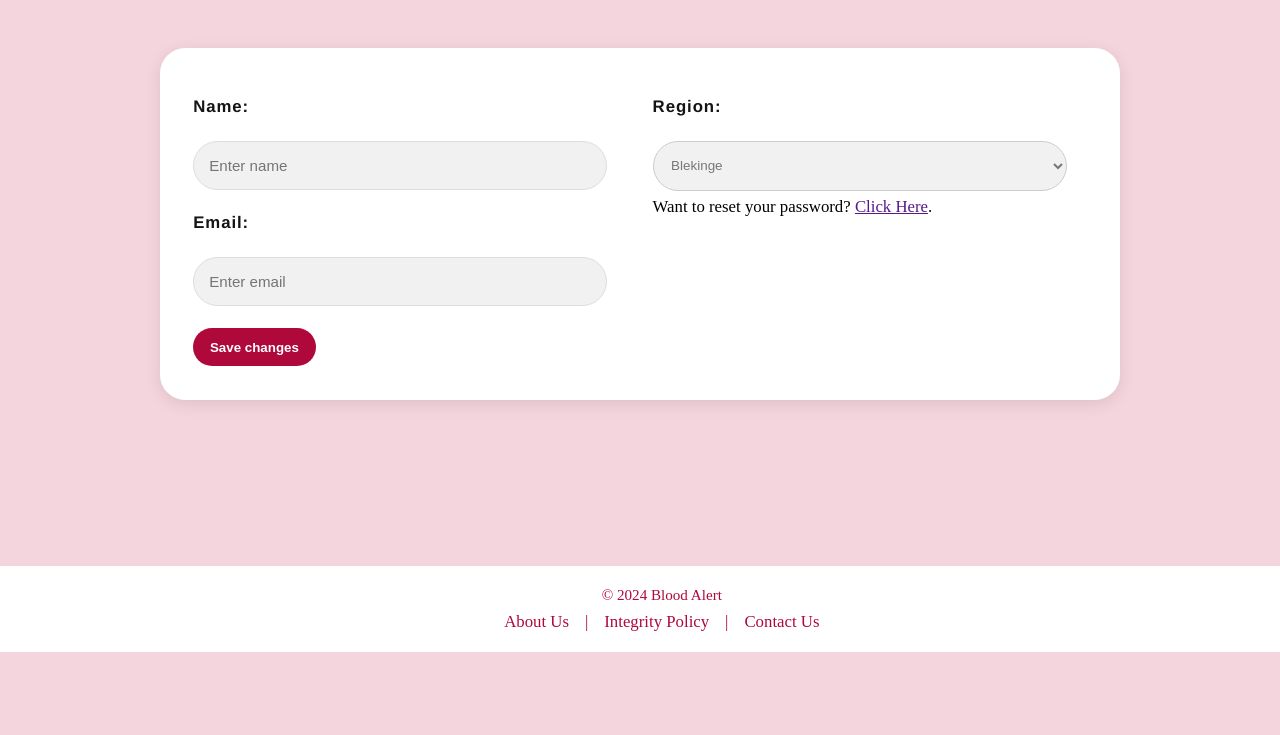
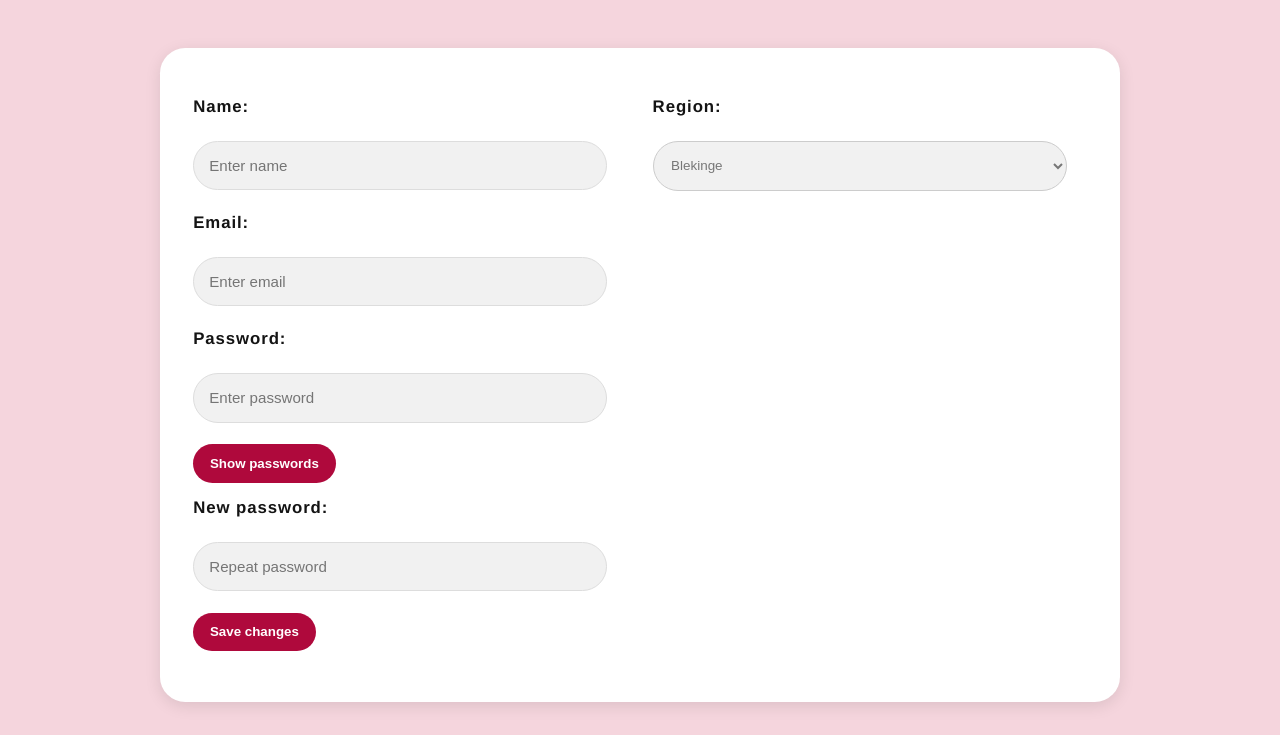
Before and after one commit to ralfcat/LIMS_twister, a PHP site: page /Blood_bank/bbank_info.php?msg=1 in a window 1280 px wide; the page is wider, and only the part inside the window is pictured. Shown: the part 165-900 px from the top of that part. Before the commit the page ends 817 px from the top of that part, so only its background shows below. Run offline with PHP 8.4, Linux system fonts and the light colour scheme; the visitor is signed in with stand-in values (Sample User, id 1); data comes from the database, SQL or seed files in the repository; data that the repository does not hold is empty; some libraries are stand-ins or nearby versions; some web fonts are replaced.

Commit message:
changed fields (not done)

```diff
--- a/Blood_bank/bbank_info.php
+++ b/Blood_bank/bbank_info.php
@@ -7,13 +7,13 @@ use function FrontEnd\get_regions as get_regions;
 use function FrontEnd\curr_region as curr_region;
 use function FrontEnd\write_js as write_js;
 use function FrontEnd\write_console as write_console;
+
 error_reporting(E_ERROR | E_PARSE);
 if (session_status() !== PHP_SESSION_ACTIVE) session_start();
 
 if (!isset($_SESSION['email'])) {
     header('Location: bbank_log_in.php?msg=login-required');
     exit;
-
 }
 
 $account_info = get_account_info();
@@ -35,7 +35,6 @@ if (isset($messages[$_GET['msg']])) {
     echo "let x = document.getElementById('msgs');";
     echo 'x.innerHTML = "' . htmlspecialchars($messages[$_GET['msgs']]) . '";';
     echo "});";
-
 }
 
 
@@ -67,7 +66,7 @@ if (isset($messages[$_GET['msg']])) {
                 <li class="active"><a href="bbank_info.php">Profile</a></li>
             </ul>
         </nav>
-        <button class="logout-button"><a href = "bb_log_out.php">Log Out</a></button>
+        <button class="logout-button"><a href="bb_log_out.php">Log Out</a></button>
     </header>
 
     <main>
@@ -80,16 +79,24 @@ if (isset($messages[$_GET['msg']])) {
                     <!-- Left Column -->
                     <div class="form-column">
                         <h3>Name:</h3>
-                    <input type="text" placeholder="Enter name" name = "new-name" value="<?php echo $account_info['name'] ?>">
+                        <input type="text" placeholder="Enter name" name="new-name" value="<?php echo $account_info['name'] ?>">
                         <h3>Email:</h3>
-                    <input type="text" placeholder="Enter email" name = "new-email" value='<?php echo $account_info['email'] ?>'>
-                    <!-- <h3>Password:</h3>
-                <input type="password" placeholder="Enter password">
-                <h3>Repeat password:</h3>
-                <input type="password" placeholder="Enter password"> -->
+                        <input type="text" placeholder="Enter email" name="new-email" value='<?php echo $account_info['email'] ?>'>
+                        <p class="error-message"><?php echo $error_password; ?></p>
+
+                        <h3>Password:</h3>
+                    <input type="password" id="password" name="password" placeholder="Enter password">
+                    <p class="error-message"><?php echo $error_password; ?></p>
+                        <button class="profile-changes-button" type="button" onclick="togglePassword()">Show passwords</button>
+                        <h3>New password:</h3>
+                        <input type="password" id="repeat_password" name="repeat_password" placeholder="Repeat password">
 
                         <input type="hidden" name="to_do" value="update_bb_info" />
                         <button class="profile-changes-button">Save changes</button>
+                        <br>
+                        <?php if ($success_message): ?>
+                    <p class="success-message"><?php echo $success_message; ?></p>
+                    <?php endif; ?>
 
                     </div>
 
@@ -102,21 +109,16 @@ if (isset($messages[$_GET['msg']])) {
                             foreach ($regions as $region) {
                                 $x = curr_region();
                                 write_console("the curr region is $x");
-                            if ($region == curr_region()){
+                                if ($region == curr_region()) {
                                     echo "<option value = '$region' selected> $region </option>";
-
                                 } else {
                                     echo "<option value = '$region'> $region </option>";
-
                                 }
-
-
-
                             }
                             ?>
 
                         </select>
-                    <p>Want to reset your password? <a href="">Click Here</a>.</p>
+
                     </div>
         </form>
 
@@ -132,13 +134,31 @@ if (isset($messages[$_GET['msg']])) {
     </main>
     </body>
 
-<footer>
+<!-- <footer>
     <p>&copy; 2024 Blood Alert</p>
     <nav>
         <a href="../about_us.html">About Us</a> |
         <a href="../integrity_policy.html">Integrity Policy</a> |
         <a href="mailto:bloodalert.twister@gmail.com">Contact Us</a>
     </nav>
-</footer>
+</footer> -->
+
+
+<script>
+        function togglePassword() {
+            var oldPasswordField = document.getElementById('password');
+            var newPasswordField = document.getElementById('repeat_password');
+
+            if (oldPasswordField.type === "password" || newPasswordField.type === "password") {
+                oldPasswordField.type = "text";
+                newPasswordField.type = "text";
+                button.textContent = "Hide passwords";
+            } else {
+                oldPasswordField.type = "password";
+                newPasswordField.type = "password";
+                button.textContent = "Show passwords";
+            }
+        }
+    </script>
+
 </html>
-</html>
```
Lines whose indentation alone changed are shown as unchanged.
